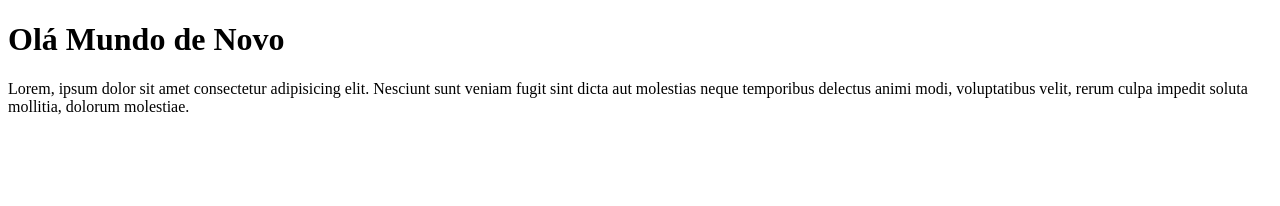
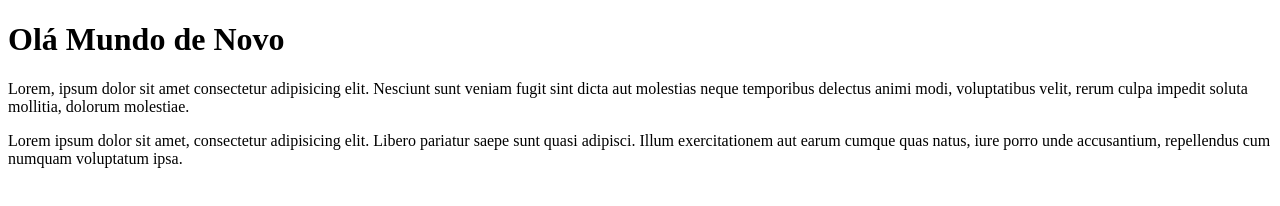
Before and after one commit to johnnydavyson/CursoGiteGitHub, a plain HTML site: page index.html in a window 1280 px wide. Drawn offline with Linux system fonts and the light colour scheme.

Commit message:
Adicao Paragrafo
Adicionei Paragrafo

```diff
--- a/index.html
+++ b/index.html
@@ -8,6 +8,7 @@
 <body>
     <h1>Olá Mundo de Novo</h1>
    <p>Lorem, ipsum dolor sit amet consectetur adipisicing elit. Nesciunt sunt veniam fugit sint dicta aut molestias neque temporibus delectus animi modi, voluptatibus velit, rerum culpa impedit soluta mollitia, dolorum molestiae.</p>
+   <p>Lorem ipsum dolor sit amet, consectetur adipisicing elit. Libero pariatur saepe sunt quasi adipisci. Illum exercitationem aut earum cumque quas natus, iure porro unde accusantium, repellendus cum numquam voluptatum ipsa.</p>
 
 </body>
 </html>
```
